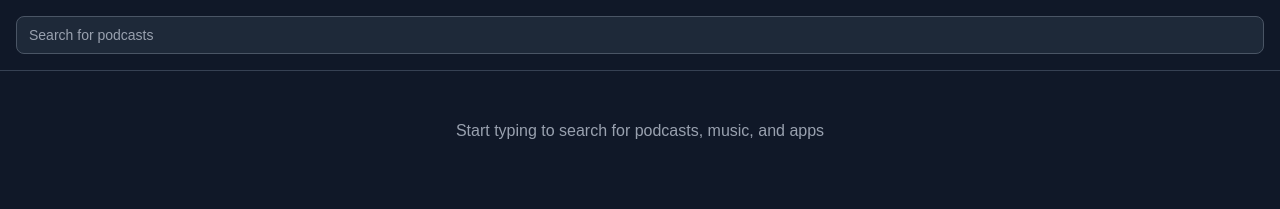
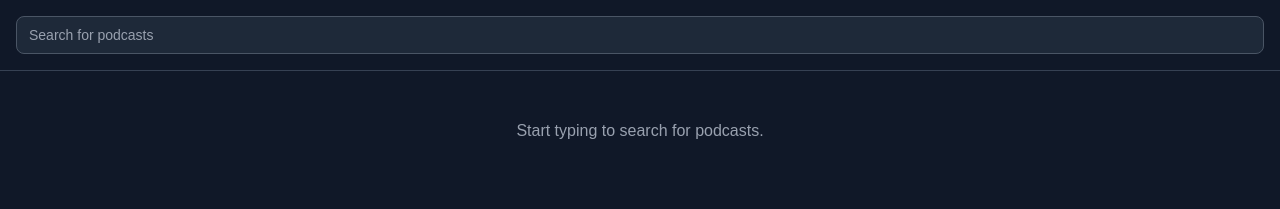
Before and after one commit to ABT099/itunes-search, a Next.js app in the folder itunes-search-ui/: page / in a window 1280 px wide. Shown: the top 209 px of the page. Built offline with nearby package versions, Linux system fonts and the light colour scheme.

Commit message:
finalize the ui

```diff
--- a/itunes-search-ui/src/app/page.tsx
+++ b/itunes-search-ui/src/app/page.tsx
@@ -206,7 +206,7 @@ export default function Home() {
             <p className="text-base">
               {inputValue.trim()
                 ? `No results found for "${inputValue.trim()}"`
-                : "Start typing to search for podcasts, music, and apps"}
+                : "Start typing to search for podcasts."}
             </p>
           </div>
         )}
```
